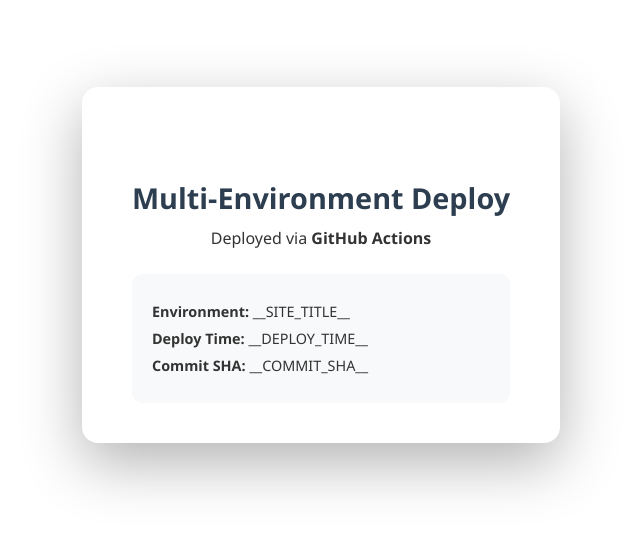
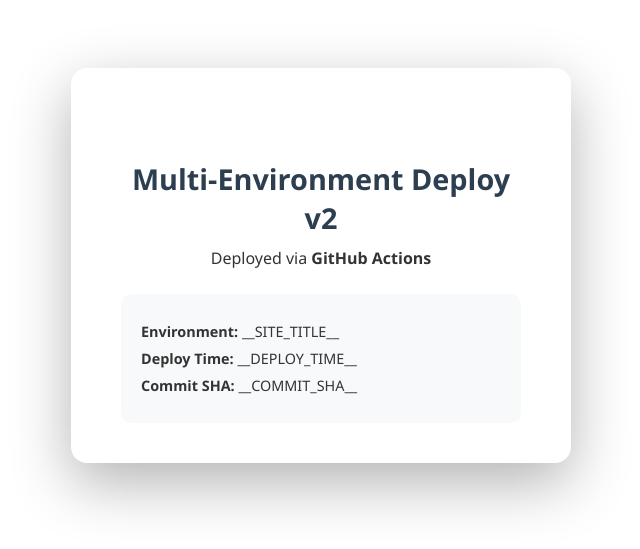
Before and after one commit to YogeshYSRathore/multi-env-deploy-yogesh, a plain HTML site: page index.html in a window 1280 px wide. Shown: the part 135-684 px from the top of the page, without its empty margins (319-959 px from the left). Drawn offline with Linux system fonts and the light colour scheme.

Commit message:
feat: update heading to v2

```diff
--- a/index.html
+++ b/index.html
@@ -10,7 +10,7 @@
     <div class="container">
         <div class="card">
             <div class="badge" id="env-badge">__SITE_TITLE__</div>
-            <h1>Multi-Environment Deploy</h1>
+            <h1>Multi-Environment Deploy v2</h1>
             <p>Deployed via <strong>GitHub Actions</strong></p>
             <div class="info">
                 <p><span class="label">Environment:</span> <span id="env-name">__SITE_TITLE__</span></p>
```
